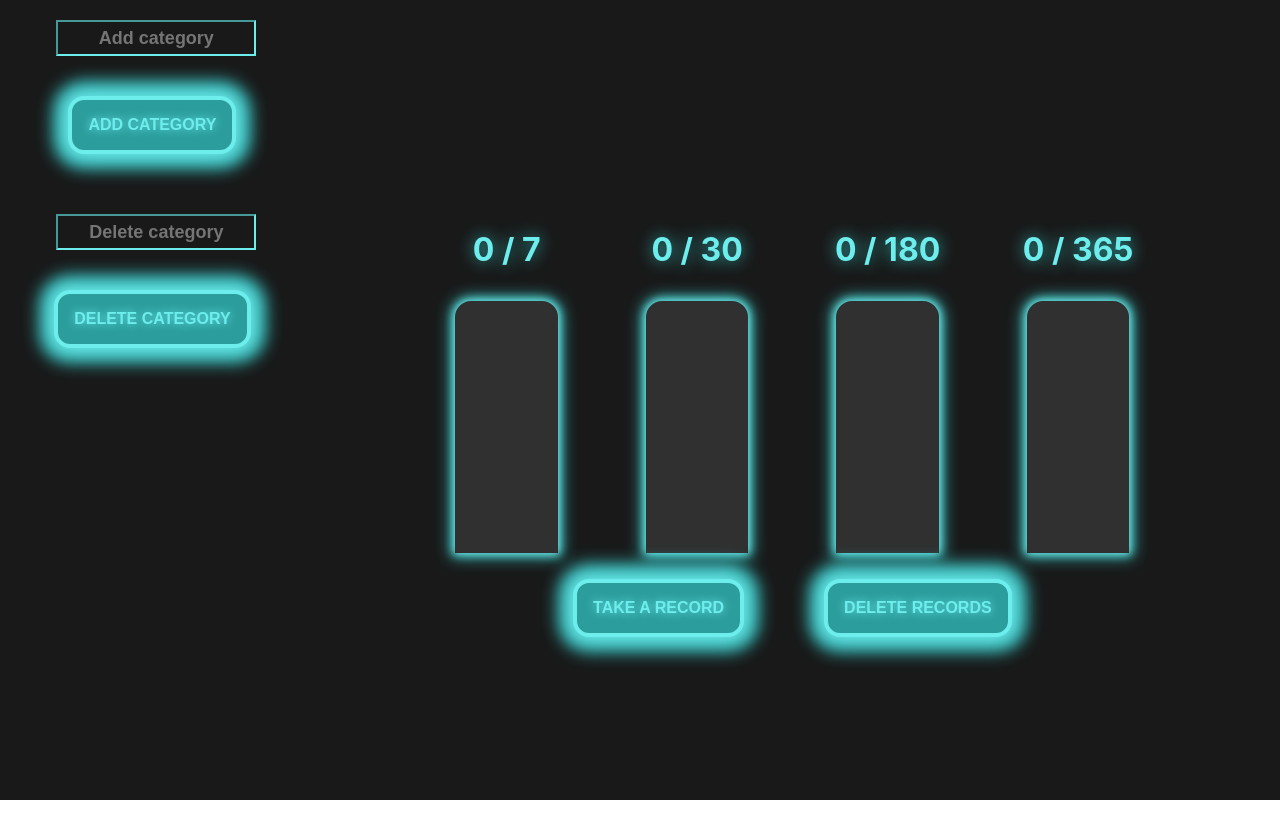
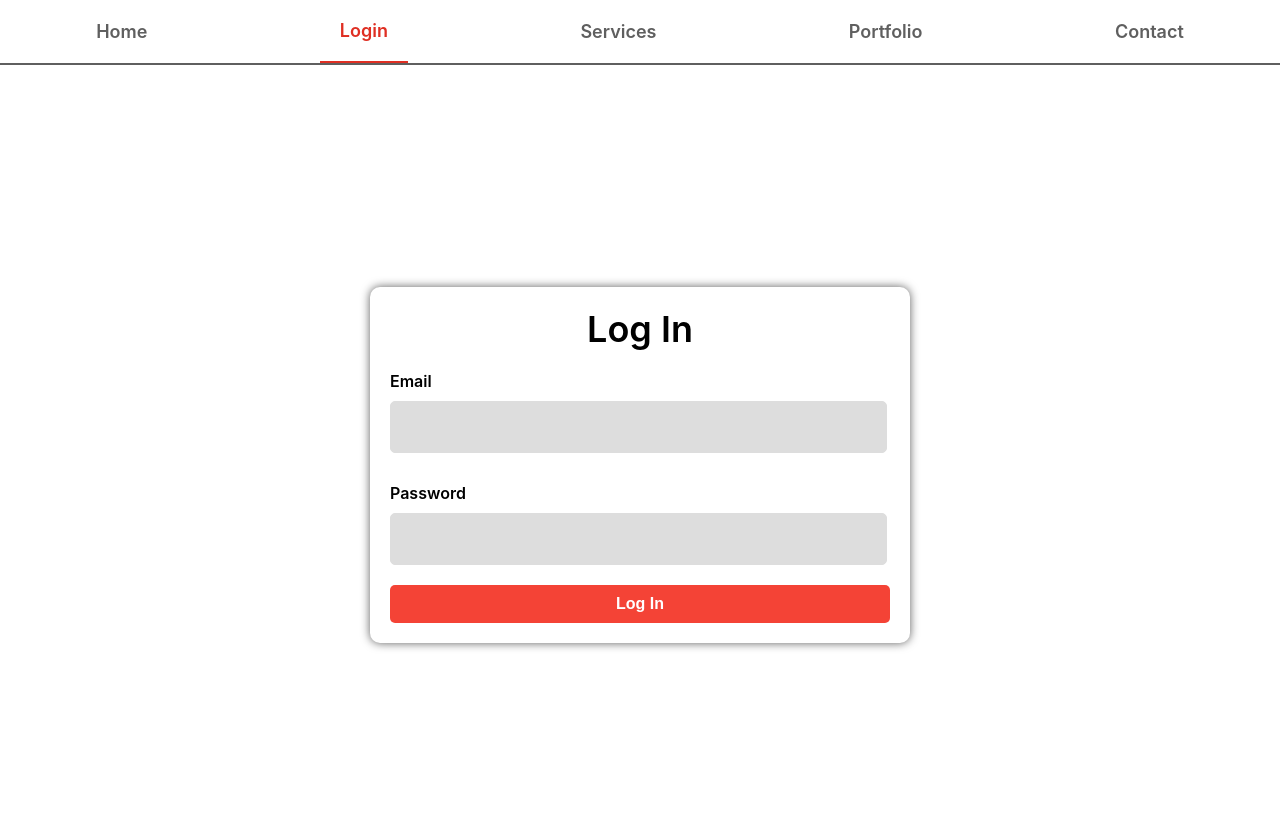
Before and after one commit to damianSebastian/statistik, a React (Create React App) app: page /login in a window 1280 px wide. Shown: the top 838 px of the page. Before the commit the page ends 800 px from the top, so only its background shows below. Built offline with nearby package versions, Linux system fonts and the light colour scheme.

Commit message:
Calendar implemented

```diff
--- a/package.json
+++ b/package.json
@@ -7,7 +7,9 @@
     "@testing-library/react": "^13.4.0",
     "@testing-library/user-event": "^13.5.0",
     "react": "^18.2.0",
+    "react-calendar": "^4.0.0",
     "react-dom": "^18.2.0",
+    "react-router-dom": "^6.4.5",
     "react-scripts": "5.0.1",
     "web-vitals": "^2.1.4"
   },
--- a/src/App.css
+++ b/src/App.css
@@ -1,9 +1,8 @@
 :root {
-  --main-color:rgb(25, 25, 25);
-  --button-main:rgb(110, 237,237);
-  --button-shadow:rgba(65, 243, 243, 0.7);
-  --button-second-color:rgb(44,157,157);
-  --fullLift:rgb(48, 48, 48);
+  --main-color:#ddd;
+  --second-color:#5f5f5f;
+  --accent:#f44336  ;
+
 }
 .app{
   background-color: var(--main-color);
@@ -25,59 +24,54 @@
 }
 .lift {
   width: 8vw;
-  background-color: var(--button-second-color);
-
-  border-radius: 1rem;
+  background-color: var(--accent);
+  border-radius: 10px;
   border-bottom-left-radius: 0;
   border-bottom-right-radius: 0;
-
+  transition: height 1s ease;
 }
 .fullLift {
   width: 8vw;
-    background-color: var(--fullLift);
-    border-radius: 1em;
+  background-color: var(--second-color);
+  border-radius: 10px;
   border-bottom-left-radius: 0;
   border-bottom-right-radius: 0;
+  position: relative;
   display: flex;
   flex-direction: column-reverse;
   justify-content: flex-start;
   align-items: center;
-    box-shadow: 0 0 0.5em 0.1em var(--button-main),
-      0 0 1em 0.25em var(--button-shadow);
-
+}
+.highlight {
+  color:green !important;
+  font-weight: 900;
+  text-decoration: underline;
+  background-color: #f44336;
 }
 .button {
   min-width:150px;
   position: relative;
-  padding: 1em 1em;
-  color: var(--button-main);
+  padding: 0.5em 0.5em;
+  color: var(--second-color);
   font-size:1rem;
-  font-weight: bold;
+  font-weight: 700;
   text-transform: uppercase;
-  text-shadow: 0 0 0.5em var(--button-main);
-  background-color: var(--button-second-color);
-  border: 0.25em solid var(--button-main);
+  background-color: var(--main-color);
+  border: 0.25em solid var(--second-color);
   border-radius: 1em;
-  box-shadow: 0 0 1em 0.25em var(--button-main),
-    0 0 1em 1em var(--button-shadow);
   outline: none;
   cursor: pointer;
-  transition: all 0.3s;
-  margin: 2.5rem;
+  transition: all 0.5s;
+  margin: 1.5rem;
 
 }
+.button:hover {
+  border: 0.25em solid var(--accent);
+  border-radius: 1em;
+  background-color: var(--main-color);
+  color: var(--accent);
+}
 
-.button:hover {
-  color: var(--button-second-color);
-  background-color: var(--button-main);
-  box-shadow: 0 0 1em 0.25em var(--button-main), 0 0 4em 2em var(--button-shadow), inset 0 0 0.75em 0.25em var(--button-main);
-
-}
-.button:active{
-  box-shadow: 0 0 0.6em 0.25 var(--button-main),
-    0 0 2.5em 2em var(--button-shadow),
-    inset 0 0 0.5em 0.25em var(--button-main);
-}
 .lister {
   min-width: 150px;
   display: flex;
@@ -109,55 +103,56 @@
 }
 .statusText {
   font-size: 2rem;
-  color: var(--button-main);
+  color: var(--accent);
   font-weight: bold;
-  text-shadow: 0 0 0.5em var(--button-shadow);
+
   text-transform: capitalize;
 }
 .title{
   font-size: 3rem;
   margin: 0;
 }
-.menu {
+p {
+  font-size: 18px;
+  color: var(--accent);
+}
+input {
+  width: 100%;
+  height: 30px;
+  color: var(--second-color);
+  background-color: var(--main-color);
+  border-color: var(--accent);
+  font-size: 18px;
+  font-weight: bold;
+  text-align: center;
+}
+
+.inputContainer {
+  width:200px;
+  margin-top: 20px;
+}
+::-webkit-scrollbar {
+  width: 10px;
+
+}
+::-webkit-scrollbar-track {
+  background: var(--main-color) ;
+}
+::-webkit-scrollbar-thumb {
+  background: var(--accent);
+}
+.detailButton {
+  margin: 5px;
+}
+.side-menu {
   height: 100vh;
   display: flex;
   flex-direction: column;
   justify-content: flex-start;
   align-items: center;
   width: 400px;
-  min-width:250;
+
   overflow-x: hidden;
+  background-color: var(--second-color);
+  transition: 0.5s;
 }
-p {
-  font-size: 18px;
-  color: var(--button-main);
-}
-input {
-  width: 100%;
-  height: 30px;
-  color: var(--button-main);
-  background-color: var(--main-color);
-  border-color: var(--button-main);
-  font-size: 18px;
-  font-weight: bold;
-  text-align: center;
-}
-input:focus{
-  border-color: var(--button-main);
-  box-shadow: 0 0 1em 0.25em var(--button-main),
-    0 0 1em 1em var(--button-shadow);
-}
-.inputContainer {
-  width: 15vw;
-  margin-top: 20px;
-}
-::-webkit-scrollbar {
-  width: 10px;
-  height:50px;
-}
-::-webkit-scrollbar-track {
-  background: var(--main-color) ;
-}
-::-webkit-scrollbar-thumb {
-  background: var(--button-main);
-}
--- /dev/null
+++ b/src/Login.css
@@ -0,0 +1,69 @@
+:root {
+    --error: #e74c3c;
+    --main:#fff;
+    --shadow:#5f5f5f;
+    --border:#ddd;
+    --button:#f44336 ;
+    --button-hover:#df2f23 ;
+}
+
+.login-container {
+    display: flex;
+    align-items: center;
+    justify-content: center;
+    height: 100vh;
+  }
+
+  .login-form {
+    width: 500px;
+    background-color: var(--main);
+    border-radius: 10px;
+    padding: 20px;
+    box-shadow: 0 0 10px var(--shadow);
+  }
+
+  .login-form h1 {
+    text-align: center;
+    font-size: 36px;
+    font-weight: 600;
+    margin: 0 0 20px;
+  }
+
+  .login-form label {
+    display: block;
+    font-size: 16px;
+    font-weight: 600;
+    margin: 10px 0;
+  }
+
+  .login-form input {
+    width: 95%;
+    padding: 10px;
+    border: 1px solid var(--border);
+    border-radius: 5px;
+    font-size: 16px;
+    margin-bottom: 20px;
+  }
+
+  .login-form button {
+    width: 100%;
+    padding: 10px;
+    border: none;
+    border-radius: 5px;
+    background-color: var(--button);
+    color: var(--main);
+    font-size: 16px;
+    font-weight: 600;
+    cursor: pointer;
+    transition: all 0.3s ease;
+  }
+
+  .login-form button:hover {
+    background-color: var(--button-hover);
+  }
+
+  .error {
+    color: var(--error);
+    font-size: 14px;
+    margin-bottom: 10px;
+  }
--- a/src/components/InputText.jsx
+++ b/src/components/InputText.jsx
@@ -1,10 +1,10 @@
 import React from "react";
 import '../App.css';
-export default function Input ({onChange, description, value}) {
+export default function Input ({onChange, description, value, type="text"}) {
     return(
         <div className="inputContainer">
 
-          <input type="text" onChange={onChange} value={value} placeholder={description}/>
+          <input type={type} onChange={onChange} value={value} placeholder={description}/>
         </div>
     );
 }
--- a/src/components/Lister.jsx
+++ b/src/components/Lister.jsx
@@ -3,13 +3,11 @@ import React from "react";
 export default function Lister(probs) {
     const fullLevel = 252;
     const curentLevel = (fullLevel*probs.level)/probs.maxLevel;
-
     return(
         <div className="lister">
             <p className="statusText">{probs.level} / {probs.maxLevel}</p>
             <div className="fullLift" style={{height: fullLevel}}>
                 <div style={{height:curentLevel}} className="lift">
-
                 </div>
             </div>
         </div>
--- /dev/null
+++ b/src/components/Menu.css
@@ -0,0 +1,37 @@
+:root {
+    --main:#ddd;
+    --second:#5f5f5f;
+    --border:#ddd;
+    --button:#f44336 ;
+    --button-hover:#df2f23 ;
+}
+.menu {
+    display: flex;
+    align-items: center;
+    justify-content: space-around;
+    width: 100%;
+    margin: 0;
+    padding: 0;
+    border-bottom: 2px solid var(--second);
+    background-color: var(--main);
+
+  }
+
+  .menu a {
+    display: block;
+    text-decoration: none;
+    color: var(--second);
+    font-size: 18px;
+    font-weight: 600;
+    padding: 20px;
+    transition: all 0.5s ease;
+  }
+
+  .menu a:hover {
+    color: var(--button);
+  }
+
+  .menu .active {
+    color: var(--button-hover);
+    border-bottom: 2px solid var(--button-hover);
+  }
--- /dev/null
+++ b/src/components/Menu.jsx
@@ -0,0 +1,31 @@
+import { NavLink, Outlet } from "react-router-dom";
+
+import './Menu.css';
+
+export default function Menu () {
+    return(
+        <>
+            <nav className="menu">
+                <NavLink exact to="/" activeClassName="active">
+                Home
+                </NavLink>
+                <NavLink to="/login" activeClassName="active">
+                Login
+                </NavLink>
+                <NavLink to="/services" activeClassName="active">
+                Services
+                </NavLink>
+                <NavLink to="/portfolio" activeClassName="active">
+                Portfolio
+                </NavLink>
+                <NavLink to="/contact" activeClassName="active">
+                Contact
+                </NavLink>
+
+
+            </nav>
+            <Outlet/>
+        </>
+
+    )
+}
--- a/src/index.jsx
+++ b/src/index.jsx
@@ -1,13 +1,13 @@
 import React from 'react';
 import ReactDOM from 'react-dom/client';
 import './index.css';
-import App from './App';
 import reportWebVitals from './reportWebVitals';
+import Router from './routes/Router';
 
 const root = ReactDOM.createRoot(document.getElementById('root'));
 root.render(
   <React.StrictMode>
-    <App />
+    <Router/>
   </React.StrictMode>
 );
 
--- /dev/null
+++ b/src/routes/Router.jsx
@@ -0,0 +1,19 @@
+import React from "react";
+import { BrowserRouter, Route, Routes } from "react-router-dom";
+import Menu from "../components/Menu";
+import App from "../screens/App";
+import Login from "../screens/Login";
+
+export default function Router() {
+    return(
+        <>
+            <BrowserRouter>
+            <Menu/>
+                <Routes>
+                    <Route index path="/" element={<App/>}/>
+                    <Route  path="/login" element={<Login/>}/>
+                </Routes>
+            </BrowserRouter>
+        </>
+    )
+}
--- a/src/App.jsx
+++ b/src/screens/App.jsx
@@ -1,9 +1,8 @@
-
-import ShowBar from "./components/ShowBar";
-import './App.css';
+import '../App.css';
 import { useState } from "react";
-import Button from "./components/Button";
-import Input from "./components/InputText";
+import Button from "../components/Button";
+import Input from "../components/InputText";
+import ProgressBarsScreen from '../components/ProgressBarsScreen';
 
 let records=[];
 const recordsKey = 'records';
@@ -21,12 +20,17 @@ function App() {
   const [delValue, setDelValue] = useState('');
 
   function addCategory(input) {
+    if(input !=='') {
+
       records.push(input);
       localStorage.setItem(recordsKey, records);
       setInputValue('');
-
+    } else {
+      alert('Introduceti o valoare');
+    }
 
   }
+
   function deleteCategory(input) {
     let temp = records.findIndex(el => el === input);
     if(temp !== -1)  {
@@ -42,14 +46,15 @@ function App() {
 
   return (
     <div className="app">
-      <div className="menu" >
+
+      <div className='side-menu'>
           <Input description={'Add category'} onChange={e => setInputValue(e.target.value)} value={inputValue}/>
           <Button description={'Add category'} func={() => addCategory(inputValue)}/>
           <Input description={'Delete category'} onChange={e => setDelValue(e.target.value)} value={delValue}/>
           <Button description={'Delete category'} func={()=> deleteCategory(delValue)}/>
           {records.map(el => <Button key={el} func={()=> setIdentifier(el)} description={el}/>)}
       </div>
-      <ShowBar
+      <ProgressBarsScreen
     identifier={identifier}
     />
     </div>
--- /dev/null
+++ b/src/screens/Login.jsx
@@ -0,0 +1,43 @@
+import React, { useState } from 'react';
+
+import '../Login.css';
+
+function Login() {
+
+  const [email, setEmail] = useState('');
+  const [password, setPassword] = useState('');
+  const [error, setError] = useState('');
+
+  const handleSubmit = (event) => {
+    event.preventDefault();
+    if (!email || !password) {
+      setError('Please enter a valid email and password.');
+      return;
+    }
+
+  };
+
+  return (
+    <div className="login-container">
+      <form className="login-form" onSubmit={handleSubmit}>
+        <h1>Log In</h1>
+        {error && <p className="error">{error}</p>}
+        <label htmlFor="email">Email</label>
+        <input
+          type="email"
+          value={email}
+          onChange={(event) => setEmail(event.target.value)}
+        />
+        <label htmlFor="password">Password</label>
+        <input
+          type="password"
+          value={password}
+          onChange={(event) => setPassword(event.target.value)}
+        />
+        <button type="submit">Log In</button>
+      </form>
+    </div>
+  );
+};
+
+export default Login;
```
Also changed, not shown: src/components/ProgressBarsScreen.jsx (renamed from src/components/ShowBar.jsx, +28 -10 lines), 1 other file (tests, documents, lock files or other folders). Lines whose indentation alone changed are shown as unchanged.
